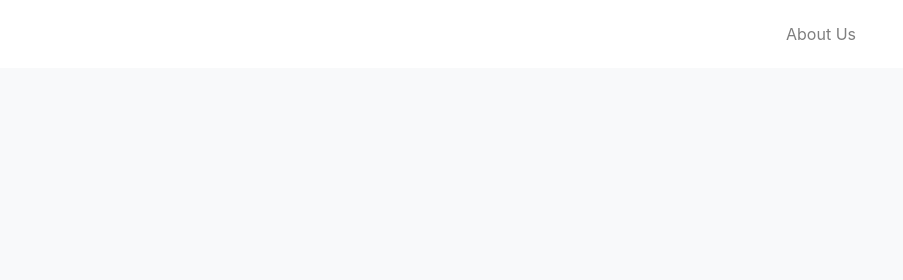
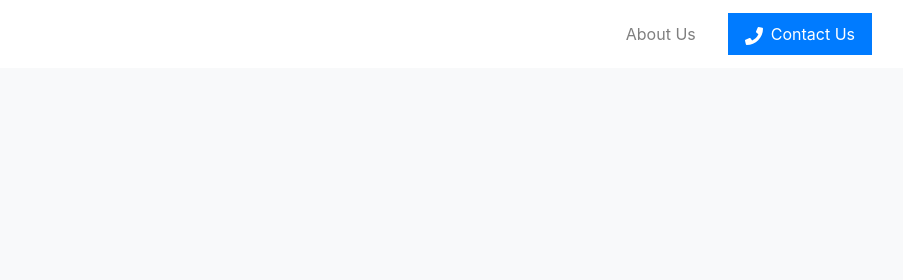
Before and after one commit to bradtreloar/gatsby-starter, a Gatsby site: page / in a window 1280 px wide. Shown: the top 280 px of the page, 232-1135 px from the left. Built offline with nearby package versions, Linux system fonts and the light colour scheme; Gatsby itself is replaced by a stand-in of ours.

Commit message:
add contact menu to navbar

```diff
--- a/src/components/Icons.tsx
+++ b/src/components/Icons.tsx
@@ -1,15 +1,12 @@
 import React from "react";
 
-export interface IconProps {
-  size?: number;
-}
-
-export const CloseIcon: React.FC<IconProps> = ({ size }) => (
+export const CloseIcon: React.FC<IconProps> = ({ size, className }) => (
   <svg
     viewBox="0 0 24 24"
     fill="currentColor"
     height={size || 24}
     width={size || 24}
+    className={className}
   >
     <path d="M0 0h24v24H0V0z" fill="none" />
     <path
@@ -20,24 +17,26 @@ export const CloseIcon: React.FC<IconProps> = ({ size }) => (
   </svg>
 );
 
-export const NavIcon: React.FC<IconProps> = ({ size }) => (
+export const NavIcon: React.FC<IconProps> = ({ size, className }) => (
   <svg
     viewBox="0 0 24 24"
     fill="currentColor"
     height={size || 24}
     width={size || 24}
+    className={className}
   >
     <path d="M0 0h24v24H0V0z" fill="none" />
     <path d="M3 18h18v-2H3v2zm0-5h18v-2H3v2zm0-7v2h18V6H3z" />
   </svg>
 );
 
-export const PhoneIcon: React.FC<IconProps> = ({ size }) => (
+export const PhoneIcon: React.FC<IconProps> = ({ size, className }) => (
   <svg
     viewBox="0 0 512 512"
     fill="currentColor"
     height={size || 24}
     width={size || 24}
+    className={className}
   >
     <path
       d={`
--- a/src/components/Navbar.tsx
+++ b/src/components/Navbar.tsx
@@ -2,7 +2,7 @@ import React from "react";
 import { useStaticQuery, graphql, Link } from "gatsby";
 import { Navbar, Nav, NavDropdown } from "react-bootstrap";
 import classnames from "classnames";
-import { MenuItem, mainMenuItems } from "../data/menus";
+import { mainMenuItems, contactMenuItems } from "../data/menus";
 import logo from "../assets/logo.svg";
 import { CloseIcon, NavIcon } from "./Icons";
 
@@ -22,6 +22,11 @@ interface NavbarQueryProps {
   };
 }
 
+interface NavItemsOptions {
+  collapseLabel?: boolean;
+  asButtons?: boolean;
+}
+
 const NavbarWrapper: React.FC<NavbarProps> = ({ className }) => {
   const data: NavbarQueryProps = useStaticQuery(graphql`
     query NavbarQuery {
@@ -33,11 +38,33 @@ const NavbarWrapper: React.FC<NavbarProps> = ({ className }) => {
     }
   `);
 
-  const navItems = (menuItems: MenuItem[]) => {
-    return menuItems.map((menuItem, index) =>
-      menuItem.subMenu === undefined ? (
-        <Nav.Link key={`${index}`} href={menuItem.url} className="px-3">
+  const navItems = (menuItems: MenuItem[], options?: NavItemsOptions) => {
+    return menuItems.map((menuItem, index) => {
+      const Icon = menuItem.icon;
+      return menuItem.subMenu === undefined ? (
+        <Nav.Link
+          key={`${index}`}
+          href={menuItem.url}
+          className={classnames(
+            "px-3",
+            options?.asButtons && "btn btn-primary text-white"
+          )}
+        >
+          {Icon && (
+            <Icon
+              size={18}
+              className={classnames(
+                options?.collapseLabel ? "mr-lg-2" : "mr-2"
+              )}
+            />
+          )}
+          <span
+            className={classnames(
+              Icon && options?.collapseLabel && "d-none d-lg-inline"
+            )}
+          >
             {menuItem.label}
+          </span>
         </Nav.Link>
       ) : (
         <NavDropdown
@@ -45,17 +72,34 @@ const NavbarWrapper: React.FC<NavbarProps> = ({ className }) => {
           title={menuItem.label}
           id={`nav-dropdown-${index}`}
         >
-          {menuItem.subMenu.map((menuItem, innerIndex) => (
+          {menuItem.subMenu.map((menuItem, innerIndex) => {
+            const Icon = menuItem.icon;
+            return (
               <NavDropdown.Item
                 key={`${index}-${innerIndex}`}
                 href={menuItem.url}
               >
+                {Icon && (
+                  <Icon
+                    size={18}
+                    className={classnames(
+                      options?.collapseLabel ? "mr-lg-2" : "mr-2"
+                    )}
+                  />
+                )}
+                <span
+                  className={classnames(
+                    Icon && options?.collapseLabel && "d-none d-lg-inline"
+                  )}
+                >
                   {menuItem.label}
+                </span>
               </NavDropdown.Item>
-          ))}
+            );
+          })}
         </NavDropdown>
-      )
       );
+    });
   };
 
   return (
@@ -76,14 +120,12 @@ const NavbarWrapper: React.FC<NavbarProps> = ({ className }) => {
           <Link to="/" className="navbar-brand">
             <img src={logo} alt={data.site.siteMetadata.title} height="52" />
           </Link>
-          <Navbar.Toggle aria-controls="navbar-nav">
-            <NavIcon size={36} />
-          </Navbar.Toggle>
           <Navbar.Collapse
             id="navbar-nav"
             className={classnames(
               "justify-content-end",
               "text-right",
+              "mr-lg-3",
               `bg-${navbarBackground}`
             )}
           >
@@ -94,6 +136,15 @@ const NavbarWrapper: React.FC<NavbarProps> = ({ className }) => {
             </div>
             <Nav>{navItems(mainMenuItems)}</Nav>
           </Navbar.Collapse>
+          <Nav className="ml-auto">
+            {navItems(contactMenuItems, {
+              collapseLabel: true,
+              asButtons: true
+            })}
+          </Nav>
+          <Navbar.Toggle aria-controls="navbar-nav">
+            <NavIcon size={36} />
+          </Navbar.Toggle>
         </Navbar>
       </div>
     </div>
--- a/src/data/menus.ts
+++ b/src/data/menus.ts
@@ -1,8 +1,4 @@
-export interface MenuItem {
-  label: string;
-  url?: string;
-  subMenu?: MenuItem[];
-}
+import { PhoneIcon } from "../components/Icons";
 
 const mainMenuItems: MenuItem[] = [
   {
@@ -11,4 +7,12 @@ const mainMenuItems: MenuItem[] = [
   }
 ];
 
-export { mainMenuItems };
+const contactMenuItems: MenuItem[] = [
+  {
+    label: "Contact Us",
+    url: "/contact",
+    icon: PhoneIcon
+  }
+];
+
+export { mainMenuItems, contactMenuItems };
```
Also changed, not shown: src/typings.d.ts (+14 -2 lines). Lines whose indentation alone changed are shown as unchanged.
